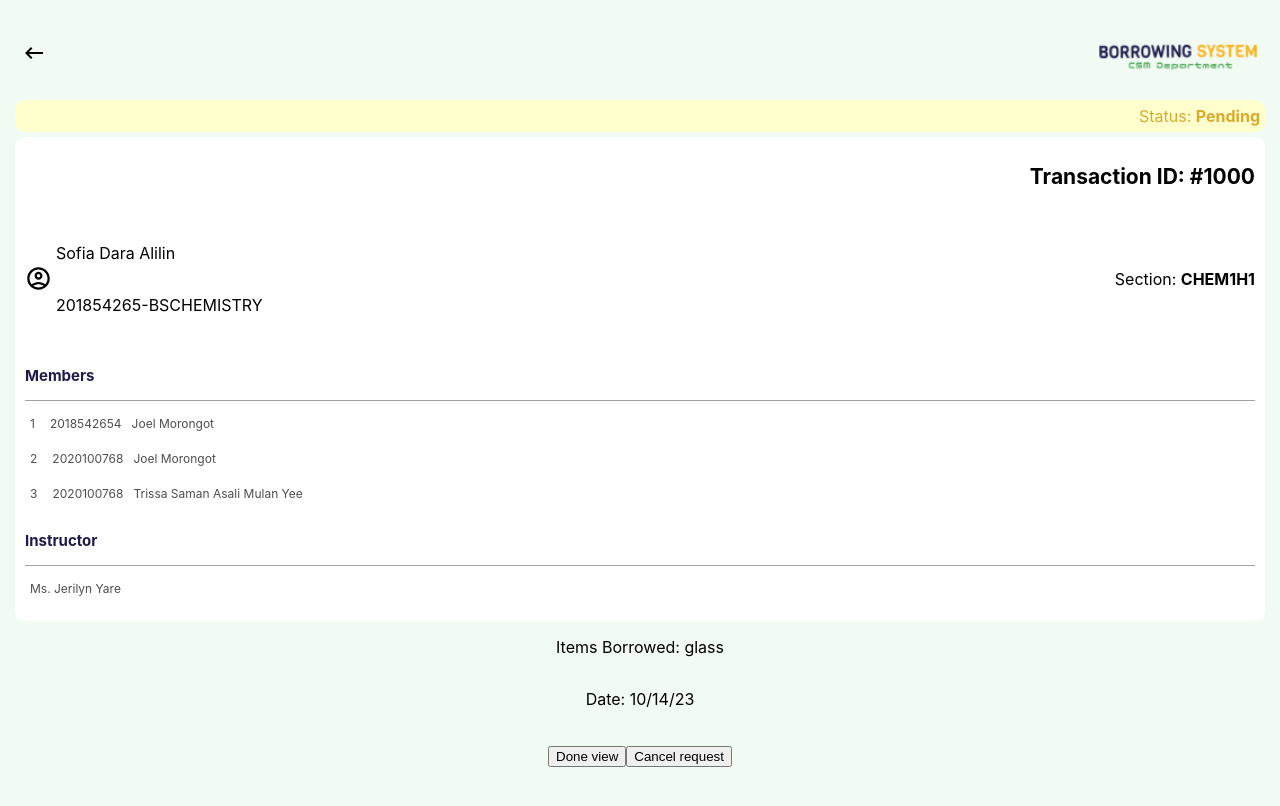
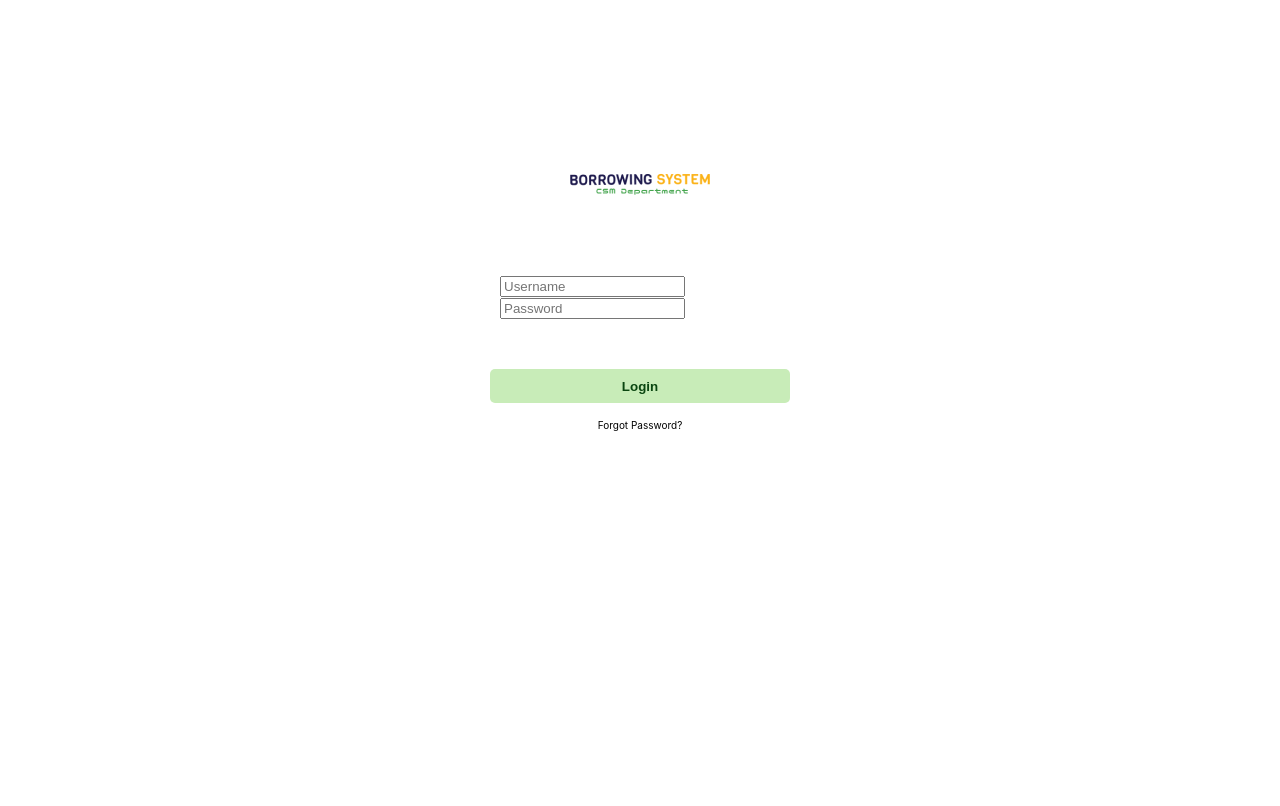
Before and after one commit to JophielP14/csmlabmanagement-ST, a React (Vite) app: page / in a window 1280 px wide. Shown: the top 806 px of the page. Built offline with nearby package versions, Linux system fonts and the light colour scheme.

Commit message:
HOT FIX CSS AND CONDITIONAL RENDERING = REMOVE REDUNDANT FILES! Buttons are need to be fixed somehow and no function still.

```diff
--- a/src/App.css
+++ b/src/App.css
@@ -1142,27 +1142,14 @@ justify-content: space-between;
 align-items: center;
 }
 
-.viewStudentInfo{
-display: flex;
-flex-direction: row;
-align-items: center;
-margin: 15px 0px;
-}
-.iconProfileContainer{
-width: 27px;
-height: 27px;
-margin-right: 4px;
-}
+
 .iconProfileContainer svg{
 width: 100%;
 height: 100%;
 
 
 }
-.student-details{
-display: flex;
-flex-direction: column;
-}
+
 .student-Name{
 color: #000;
 font-size: 13px;
@@ -1178,15 +1165,7 @@ font-weight: 400;
 
 
 
-.viewTitleLabel{
-color: #1E1A4D;
-
-font-size: 15px;
-font-style: normal;
-font-weight: 700;
-margin-top: 15px;
-margin-bottom: 15px;
-}
+
 
 
 .viewItemsSelected{
@@ -1233,15 +1212,6 @@ display: flex;
 flex-direction: row;
 }
 
-.viewEachInfo{
-margin-top: 5px;
-display: flex;
-flex-direction: row;
-font-size: 12px;
-margin-bottom: 15px;
-color: hsla(0, 0%, 0%, 0.7)
-
-}
 .viewItemLeft{
 margin-top: 0px;
 display: flex;
@@ -1251,6 +1221,9 @@ margin-bottom: 15px;
 color: hsla(0, 0%, 0%, 0.7);
 
 }
+
+
+
 .viewEachBreakage{
 
 display: flex;
@@ -1261,15 +1234,8 @@ margin-bottom: 5px;
 
 align-items: center;
 }
-.totalQuantityLabel{
-display: flex;
-flex-direction: row;
-font-size: 12px;
-font-style: normal;
-font-weight: 400;
-align-items: center;
-margin: 10px 0px 15px 0px;
-}
+
+
 .totalQuantityLabel span{
 color: #000;
 
@@ -1281,17 +1247,6 @@ font-weight: 700;
 margin-right: 10px;
 }
 
-.viewDateTime{
-
-display: flex;
-color: #8F8F8F;
-font-size: 10px;
-font-style: italic;
-font-weight: 400;
-line-height: normal;
-margin-top: 15px;
-flex-direction: column;
-}
 .viewDate{
 display: flex;
 justify-content: flex-end;
@@ -1566,6 +1521,16 @@ margin-right: 10px;
 
 
 /* Rewrite */
+.sideHeader {
+  display: flex;
+  padding: 0px 22px;
+  justify-content: space-between;
+  align-items: center;
+  align-self: stretch;
+}
+
+
+/* Transaction */
 .Container {
   display: flex;
   flex-direction: column;
@@ -1575,17 +1540,20 @@ margin-right: 10px;
 
   width: 100%;
   min-width: 360px;
-  height: 100vh;
+  height: 100%;
 
   gap: 20px;
 }
 
-.sideHeader {
+.viewStudentInfo{
   display: flex;
-  padding: 0px 22px;
-  justify-content: space-between;
+  flex-direction: row;
   align-items: center;
-  align-self: stretch;
+  margin: 15px 0px;
+}
+
+.studentDetails{
+  flex-direction: column;
 }
 
 .transBody {
@@ -1597,9 +1565,9 @@ margin-right: 10px;
   align-self: stretch;
 }
 
-.status{
+.transStatus{
   display: flex;
-  padding: 5px;
+  padding: 5px 20px;
   justify-content: flex-end;
   align-items: center;
   align-self: stretch;
@@ -1611,7 +1579,7 @@ margin-right: 10px;
 .receiptCont {
   background-color: white;
   display: flex;
-  padding: 10px;
+  padding: 10px 20px;
   flex-direction: column;
   align-self: stretch;
 
@@ -1636,6 +1604,13 @@ margin-right: 10px;
   align-items: center;
   justify-content: space-between;
   width: 100%;
+  max-height: 24px;
+}
+
+.iconProfileContainer{
+  width: 50px;
+  height: 50px;
+  margin-right: 4px;
 }
 
 .borrowerLeftDetails {
@@ -1649,3 +1624,40 @@ margin-right: 10px;
   flex-direction: column;
   align-items: flex-start;
 }
+
+
+.viewEachInfo {
+  display: flex;
+  align-items: center; /* Vertically align items */
+  margin-bottom: 10px;
+  gap: 20px;
+
+}
+
+.viewTitleLabel{
+  color: #1E1A4D;
+  font-weight: 700;
+  margin-top: 10px;
+  margin-bottom: 15px;
+}
+
+.totalQuantityLabel{
+  display: flex;
+  flex-direction: row;
+  font-size: 14px;
+  font-weight: 400;
+  align-items: center;
+}
+
+.viewDateTime{
+
+  display: flex;
+  align-self: flex-end;
+  color: grey;
+  font-size: 14px;
+  font-style: italic;
+  font-weight: 400;
+  line-height: normal;
+  margin-top: 15px;
+  flex-direction: column;
+  }
--- a/src/App.tsx
+++ b/src/App.tsx
@@ -20,10 +20,8 @@ import Dashboard from './pages/screens/teacher/teacherDashboard/Dashboard';
 import TPendingView from './pages/screens/teacher/teacherPendingView/PendingView';
 import TRejectedView from './pages/screens/teacher/teacherRejectedView/RejectedView';
 import TAcceptedView from './pages/screens/teacher/teacherAcceptedView/AcceptedView';
+
 import Transaction from './pages/screens/student/transactionView/Transaction';
-
-
-
 
 
 const queryClient = new QueryClient
@@ -38,7 +36,7 @@ function App() {
       <Routes>
 
           {/* Student Views */}
-          <Route path="/" element={<Transaction />} />
+          <Route path="/" element={<Login />} />
           <Route path="/borrow-form" element={<BorrowingForm />} />
           <Route path='/request-confirm' element={<RequestConfirm />} />
 
--- a/src/pages/screens/student/transactionView/Transaction.tsx
+++ b/src/pages/screens/student/transactionView/Transaction.tsx
@@ -13,11 +13,39 @@ function Transaction() {
 
   const receiptContent = {
     id: "1000",
-    itemsBorrowed: "glass",
-    status: "Pending",
+    status: "Completed",
     date: "10/14/23",
-    // Add other properties as needed
+    time: "10:59AM",
+    instructor: "Jerilyn Yare",
+    subject: "Chemistry",
+    items: [
+      { name: "Petri Dishes", quantity: 3, breakage: 1 },
+      { name: "Graduated Cylinder", quantity: 6, breakage: 3 },
+      { name: "Volumetric Flask", quantity: 2, breakage: 1 },
+    ],
   };
+
+  const approver = {
+    teacher: [{ idNumber: "2055060541", name: "Ms. Jerilyn Yare" }],
+    labtech: [{ idNumber: "2565322123", name: "Prince Kurt Laurence" }],
+  };
+
+  const membersDetails = [
+    {
+      idNumber: 2018542654,
+      Name: "Joel Morongot",
+    },
+    {
+      idNumber: 2020100768,
+      Name: "Joel Morongot",
+    },
+    {
+      idNumber: 2020100768,
+      Name: "Trissa Saman Asali Mulan Yee",
+    },
+  ];
+
+
 
   let backgroundColor = "";
   let buttons = null;
@@ -36,7 +64,8 @@ function Transaction() {
       break;
 
     case "On Borrow":
-      backgroundColor = "green";
+      backgroundColor = "#D9FFD8";
+      color = "#00360C";
       buttons = <button>Return</button>;
       break;
 
@@ -46,41 +75,19 @@ function Transaction() {
       break;
 
     case "Completed":
-      backgroundColor = "green";
+      backgroundColor = "#D9FFD8";
+      color = "#00360C";
       buttons = <button>Done view</button>;
+      break;
+
+    case "Rejected":
+      backgroundColor = "#FFE9E9";
+      color = "#360000";
       break;
 
     default:
       break;
   }
-
-  const membersDetails = [
-    {
-      idNumber: 2018542654,
-      Name: "Joel Morongot",
-    },
-    {
-      idNumber: 2020100768,
-      Name: "Joel Morongot",
-    },
-    {
-      idNumber: 2020100768,
-      Name: "Trissa Saman Asali Mulan Yee",
-    },
-  ];
-
-  const instructor = [
-    {
-      idNumber: 2055060541,
-      Name: "Ms. Jerilyn Yare",
-    },
-  ];
-
-  const labtech = [
-    {
-      Name: "Prince Kurt Laurence",
-    },
-  ];
 
   return (
     <div className="Container">
@@ -92,7 +99,7 @@ function Transaction() {
       </div>
 
       <div className="transBody">
-        <div className="status" style={{ backgroundColor, color }}>
+        <div className="transStatus" style={{ backgroundColor, color }}>
           <p>
             Status: <b>{receiptContent.status}</b>
           </p>
@@ -109,11 +116,21 @@ function Transaction() {
               <div className="iconProfileContainer">
                 <AccountCircleOutlinedIcon />
               </div>
-              <div className="student-details">
-                <p>{studentDetails.name}</p>
-                <p>
+              <div className="studentDetails">
+                <div
+                  style={{
+                    fontSize: "18px",
+                  }}
+                >
+                  <b>{studentDetails.name}</b>
+                </div>
+                <div
+                  style={{
+                    fontSize: "14px",
+                  }}
+                >
                   {studentDetails.idNumber}-{studentDetails.Dept}
-                </p>
+                </div>
               </div>
             </div>
             <div className="sectionContainer">
@@ -123,29 +140,89 @@ function Transaction() {
 
           {/* Members */}
           <div className="viewTitleLabel">Members </div>
-
           <div className="viewAfterLabel">
             {membersDetails.map((member, index) => (
               <div className="viewEachInfo" key={index}>
-                <div className="eachIndex">{index + 1}</div>
-                <div className="eachmemID">{member.idNumber}</div>
-                <div className="eachmemNAME">{member.Name}</div>
+                <div>{index + 1}</div>
+                <div>{member.idNumber}</div>
+                <div>{member.Name}</div>
               </div>
             ))}
           </div>
 
+          {/* Instructor */}
           <div className="viewTitleLabel"> Instructor </div>
-            <div className="viewAfterLabel">
-              <div className="viewEachInfo">Ms. Jerilyn Yare</div>
-            </div>
+          <div className="viewAfterLabel">
+            <div className="viewEachInfo">{receiptContent.instructor}</div>
+          </div>
 
+          {/* Subject */}
+          <div className="viewTitleLabel"> Subject </div>
+          <div className="viewAfterLabel">
+            <div className="viewEachInfo">{receiptContent.subject}</div>
+          </div>
+
+          {/* Item borrowed */}
+          <div className="viewTitleLabel"> Selected Items </div>
+          <div className="viewItemsSelected">
+            {receiptContent.items.map((selectedItems, index) => (
+              <div className="viewEachInfo" key={index}>
+                <div>{index + 1}</div>
+                <div>{selectedItems.name}</div>
+              </div>
+            ))}
+          </div>
+
+          <div className="totalQuantityLabel">
+            <p>
+              <b>Total Borrowed:</b> 10
+            </p>
+          </div>
+
+          {/* Approver */}
+          <div
+            className="viewTitleLabel"
+            style={{
+              marginTop: "30px",
+            }}
+          >
+            Approved by:
+          </div>
+          <div
+            className="viewAfterLabel"
+            style={{
+              color: "gray",
+            }}
+          >
+            {approver.teacher.map((instructor) => (
+              <div>
+                <ul>
+                  <li>
+                    Instructor: <b>{instructor.name}</b>
+                  </li>
+                </ul>
+              </div>
+            ))}
+            {approver.labtech.map((labtech) => (
+              <div>
+                <ul>
+                  <li>
+                    Labtech: <b>{labtech.name}</b>
+                  </li>
+                </ul>
+              </div>
+            ))}
+          </div>
+
+          {/* Date issued */}
+          <div className="viewDateTime">
+            <div>{receiptContent.date}</div>
+            <div>{receiptContent.time}</div>
+          </div>
         </div>
-
-        <p>Items Borrowed: {receiptContent.itemsBorrowed}</p>
-        <p>Date: {receiptContent.date}</p>
-        {/* Add other receipt content properties as needed */}
       </div>
 
+      {/* Buttons with no function pa */}
       {buttons && <div>{buttons}</div>}
     </div>
   );
```
